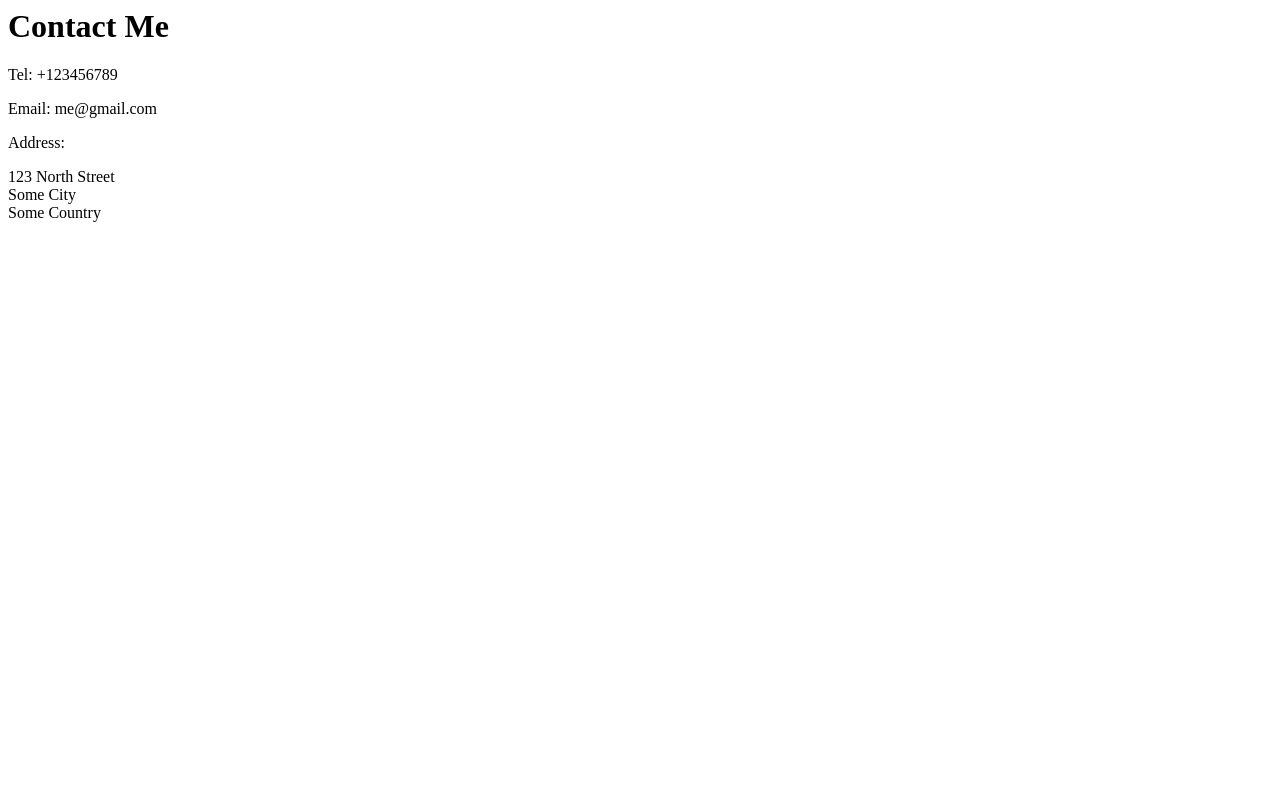
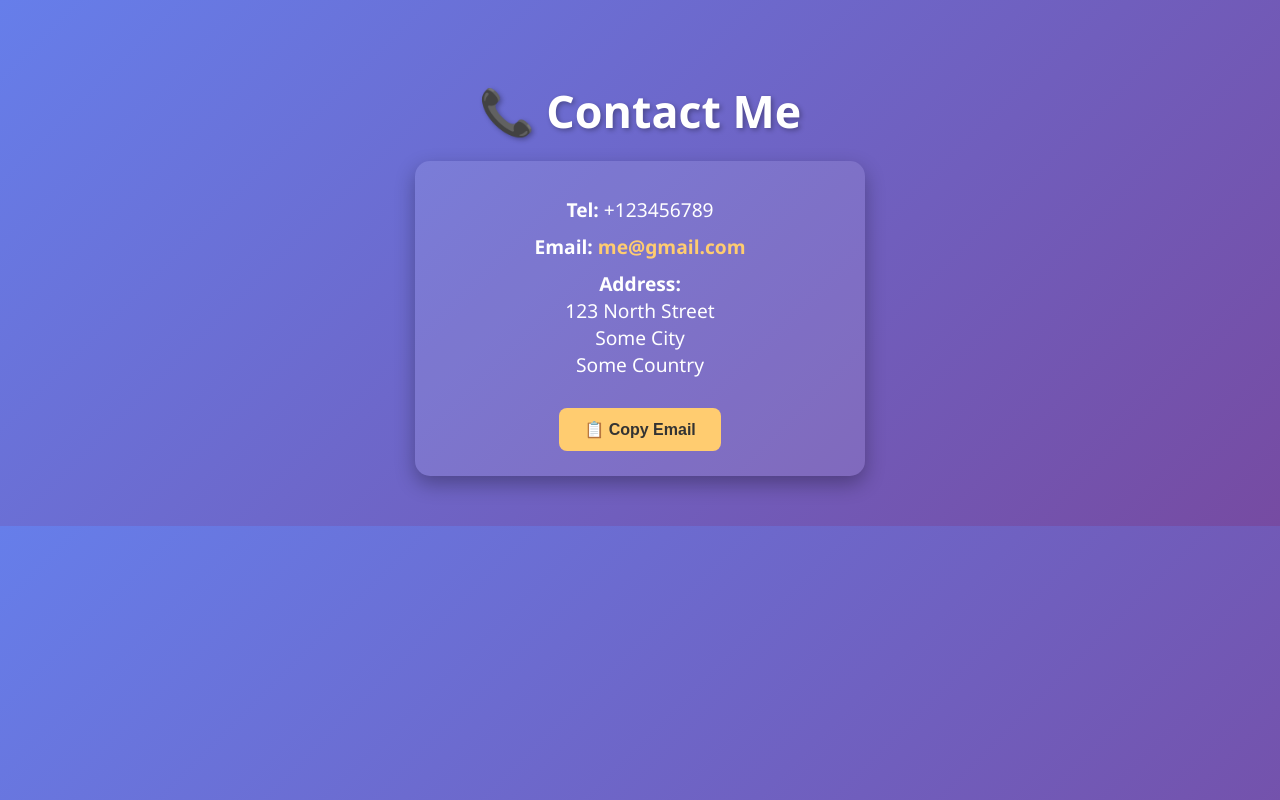
Before and after one commit to prince-ghaywan/html-portfolio, a plain HTML site: page public/contact.html in a window 1280 px wide. Drawn offline with Linux system fonts and the light colour scheme.

Commit message:
updated contact page

```diff
--- a/public/contact.html
+++ b/public/contact.html
@@ -1,9 +1,93 @@
-<h1>Contact Me</h1>
-<p>Tel: +123456789</p>
-<p>Email: me@gmail.com</p>
-<p>Address:</p>
-<p>
-  123 North Street<br />
-  Some City<br />
-  Some Country <br />
-</p>
+<!DOCTYPE html>
+<html lang="en">
+<head>
+  <meta charset="UTF-8">
+  <title>Contact Me</title>
+  <style>
+    body {
+      font-family: 'Segoe UI', Tahoma, Geneva, Verdana, sans-serif;
+      background: linear-gradient(135deg, #667eea, #764ba2);
+      color: #fff;
+      text-align: center;
+      padding: 50px;
+      margin: 0;
+    }
+
+    h1 {
+      font-size: 2.8rem;
+      margin-bottom: 20px;
+      text-shadow: 2px 2px 5px rgba(0,0,0,0.3);
+    }
+
+    .contact-info {
+      background: rgba(255, 255, 255, 0.1);
+      padding: 25px;
+      border-radius: 15px;
+      box-shadow: 0 8px 20px rgba(0,0,0,0.3);
+      max-width: 400px;
+      margin: auto;
+      font-size: 1.2rem;
+      transition: transform 0.3s ease-in-out;
+    }
+
+    .contact-info:hover {
+      transform: scale(1.05);
+    }
+
+    p {
+      margin: 10px 0;
+    }
+
+    a {
+      color: #ffcc70;
+      text-decoration: none;
+      font-weight: bold;
+    }
+
+    a:hover {
+      color: #ffe29f;
+      text-decoration: underline;
+    }
+
+    button {
+      margin-top: 20px;
+      padding: 12px 25px;
+      border: none;
+      border-radius: 8px;
+      font-size: 1rem;
+      cursor: pointer;
+      background: #ffcc70;
+      color: #333;
+      font-weight: bold;
+      transition: background 0.3s ease-in-out, transform 0.2s;
+    }
+
+    button:hover {
+      background: #ffe29f;
+      transform: scale(1.1);
+    }
+  </style>
+</head>
+<body>
+  <h1>📞 Contact Me</h1>
+  <div class="contact-info">
+    <p><strong>Tel:</strong> +123456789</p>
+    <p><strong>Email:</strong> <a href="mailto:me@gmail.com">me@gmail.com</a></p>
+    <p><strong>Address:</strong><br>
+       123 North Street<br>
+       Some City<br>
+       Some Country
+    </p>
+    <button onclick="copyEmail()">📋 Copy Email</button>
+  </div>
+
+  <script>
+    function copyEmail() {
+      const email = "me@gmail.com";
+      navigator.clipboard.writeText(email).then(() => {
+        alert("Email copied to clipboard: " + email);
+      });
+    }
+  </script>
+</body>
+</html>
```
